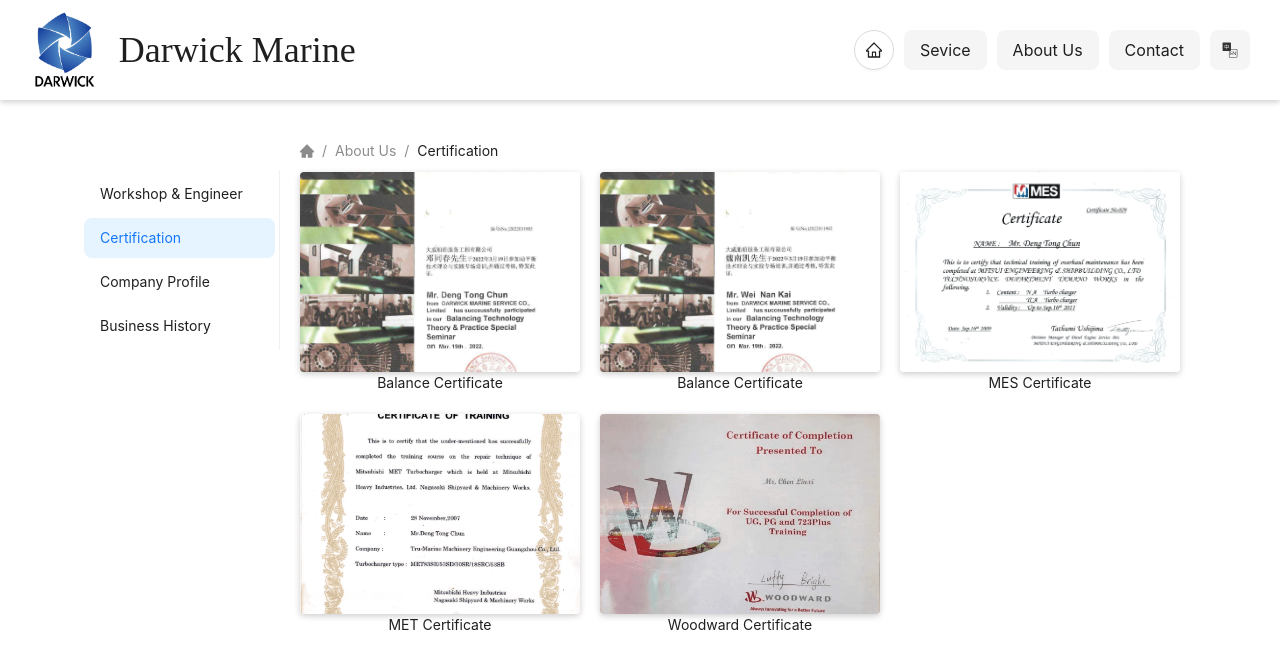
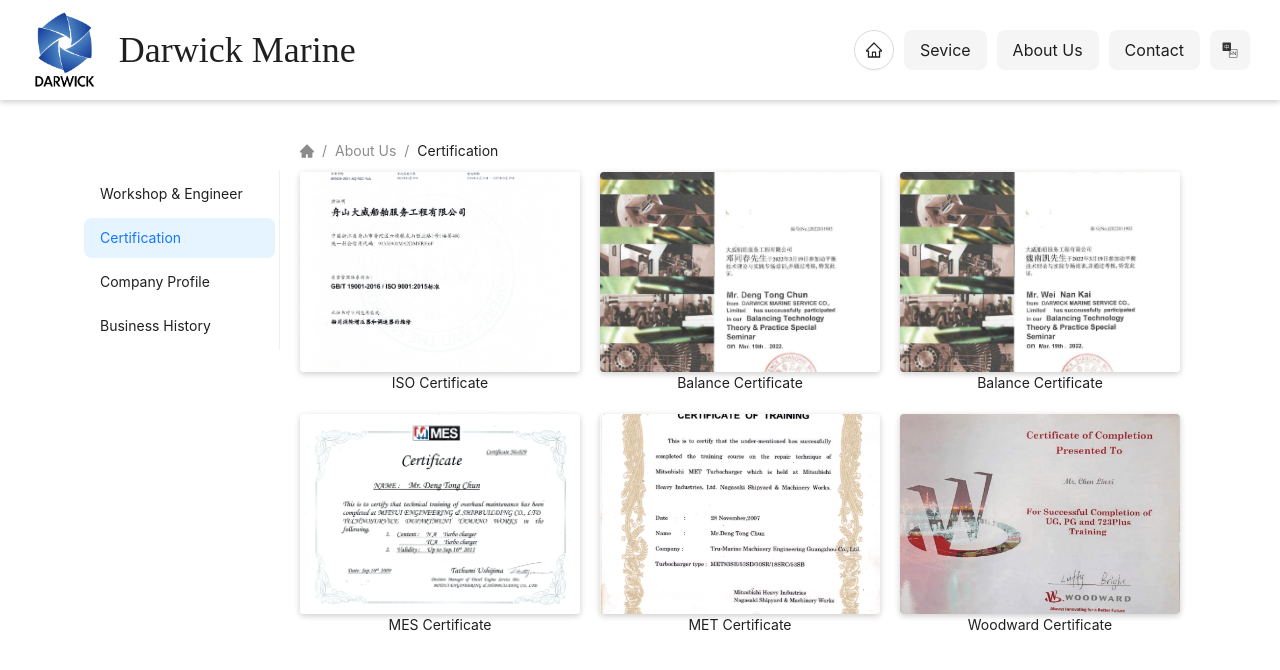
Before and after one commit to WakerCN/darwick-website, a React (Vite) app: page /about/certificate in a window 1280 px wide. Shown: the top 670 px of the page. Built offline with nearby package versions, Linux system fonts and the light colour scheme.

Commit message:
✨ feat <pic> add ISO pic

```diff
--- a/src/constant/certificate.ts
+++ b/src/constant/certificate.ts
@@ -1,7 +1,7 @@
 /*
  * @Author       : 魏威
  * @Date         : 2025-06-08 10:08
- * @LastEditTime : 2025-06-08 10:08
+ * @LastEditTime : 2025-06-09 08:21
  * @LastEditors  : StarOne
  * @Description  :
  */
@@ -13,8 +13,13 @@
 import pic3 from '@/assets/certification/MES.png';
 import pic4 from '@/assets/certification/MET.png';
 import pic5 from '@/assets/certification/woodward.png';
+import pic6 from '@/assets/certification/ISO.jpeg';
 
 export const certificatePictureList: Picture[] = [
+  {
+    key: 'c-iso',
+    url: pic6
+  },
   {
     key: 'c-balance-dtc',
     url: pic1
--- a/src/locales/en.json
+++ b/src/locales/en.json
@@ -82,6 +82,7 @@
       "laser-aided-reclamation": "Laser Aided Reclamation",
       "governor-overhaul": "Governor Overhaul",
 
+      "c-iso": "ISO Certificate",
       "c-balance-dtc": "Balance Certificate",
       "c-balance-wnk": "Balance Certificate",
       "c-mes": "MES Certificate",
--- a/src/locales/zh.json
+++ b/src/locales/zh.json
@@ -82,6 +82,7 @@
       "laser-aided-reclamation": "激光熔覆",
       "governor-overhaul": "调速器检修",
 
+      "c-iso": "ISO 认证",
       "c-balance-dtc": "平衡认证",
       "c-balance-wnk": "平衡认证",
       "c-mes": "MES 认证",
```
Also changed, not shown: src/assets/certification/ISO.jpeg (added).
